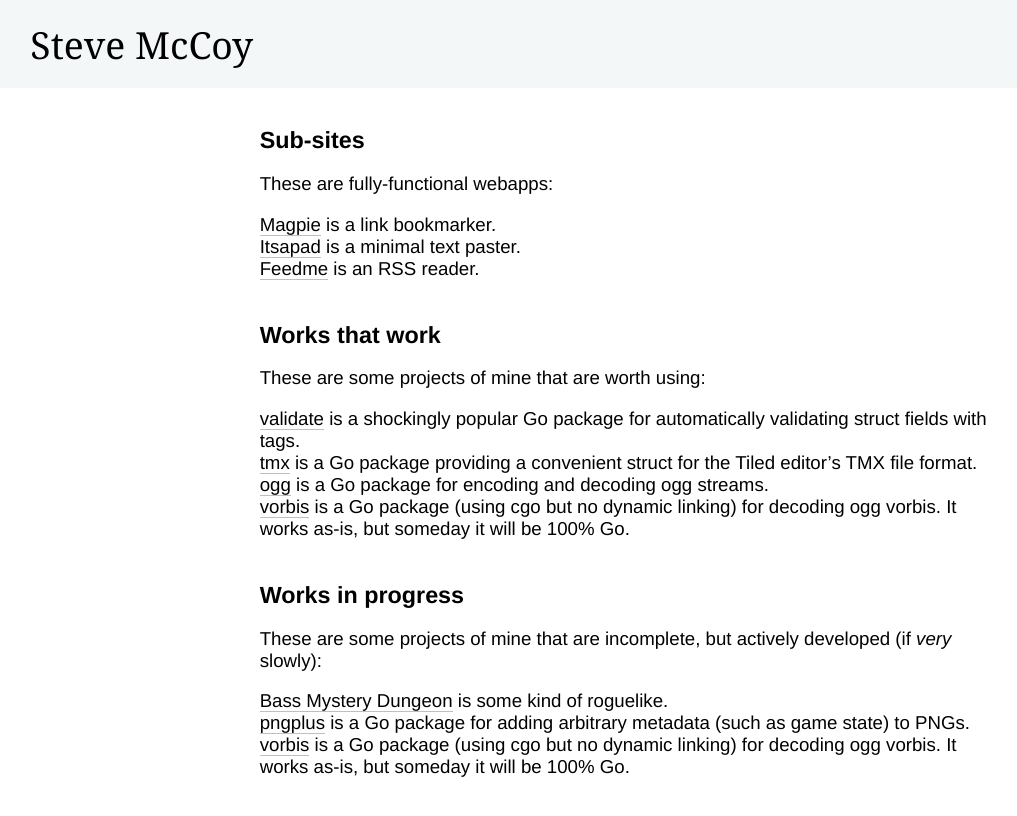
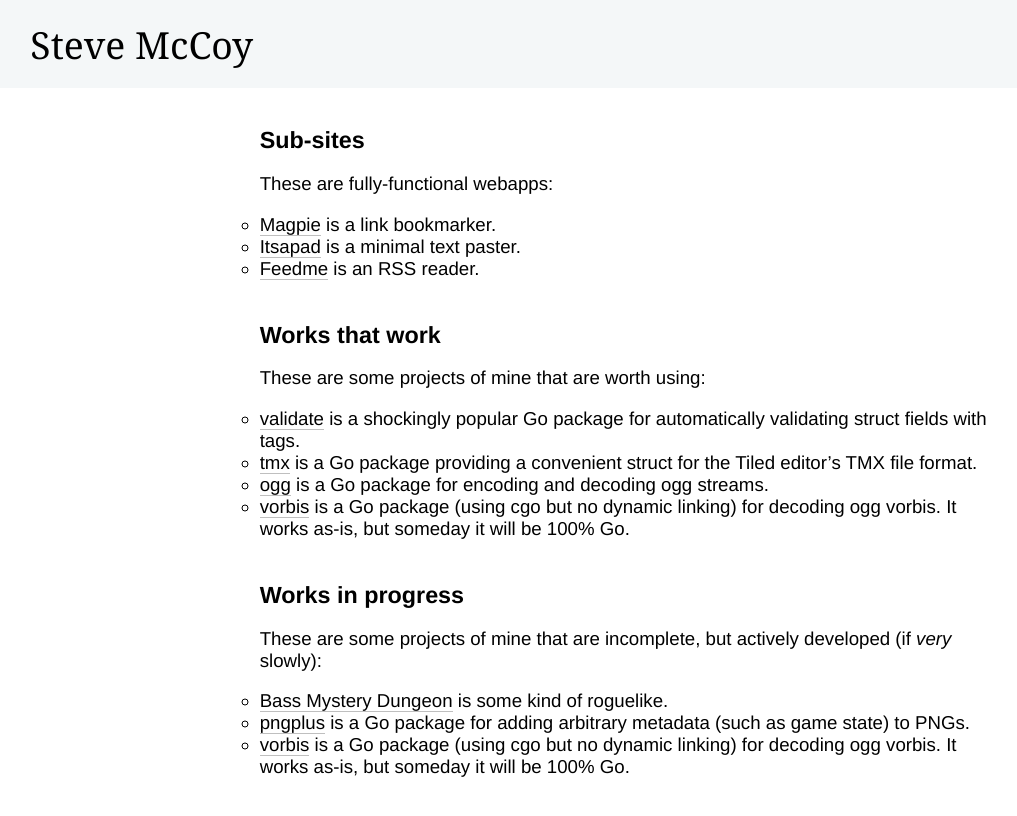
Before and after one commit to mccoyst/mccoyst.github.io, a Jekyll site: the page built from index.md, in a window 1280 px wide. Shown: the top 816 px of the page, without its empty margins (7-1024 px from the left). Built offline with Jekyll 4.4.1, drawn with Linux system fonts in a browser that asks for light colours.

Commit message:
Actually, add a list item glyph

```diff
--- a/style/stk5.css
+++ b/style/stk5.css
@@ -42,7 +42,7 @@ h1 {
 
 
 li {
-	list-style: none;
+	list-style-type: circle;
 }
 
 ul {
```
